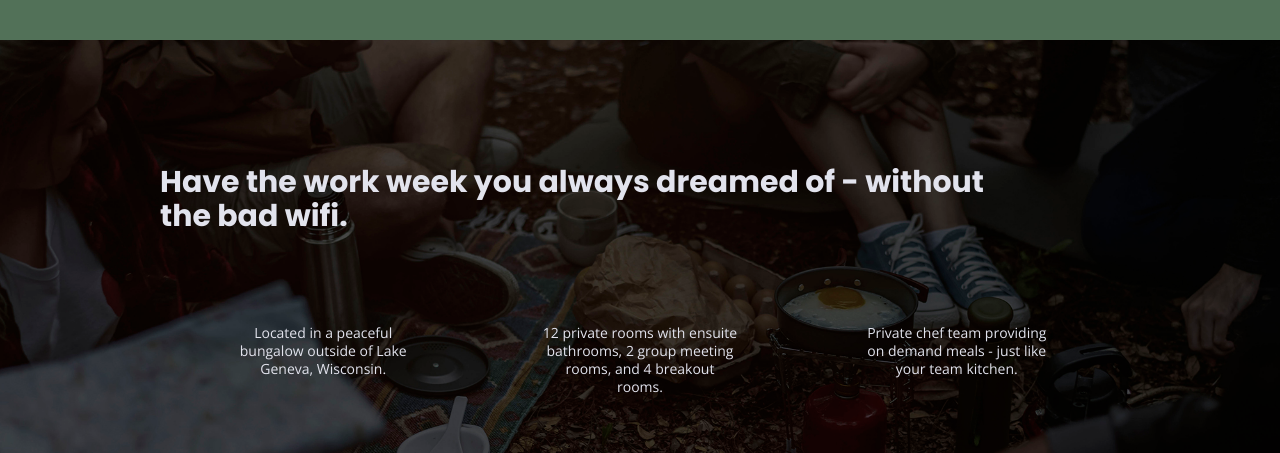
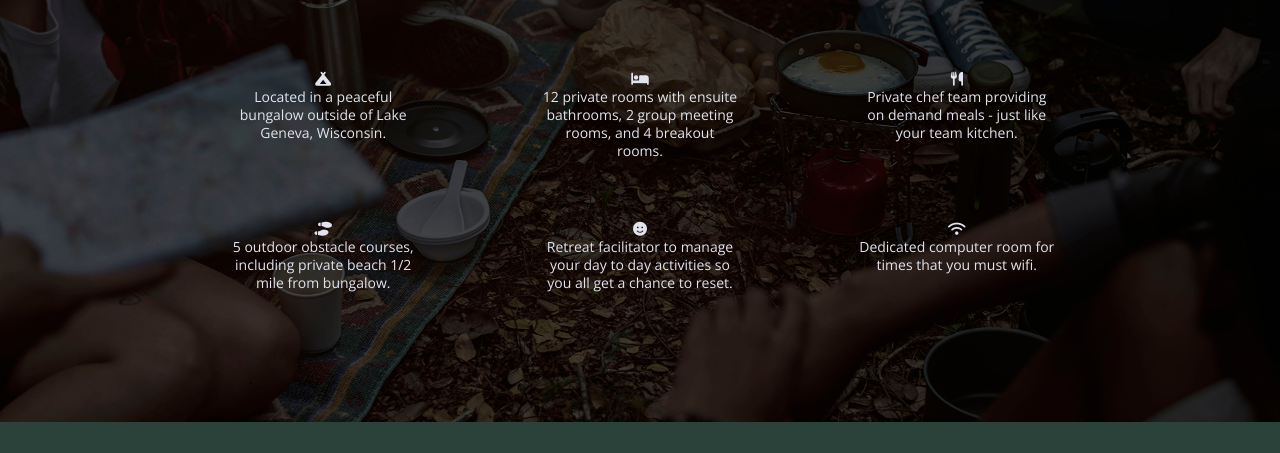
Before and after one commit to Kristen-T-Adams/unplugged, a website built with Parcel: page index.html in a window 1280 px wide. Shown: the part 1035-1488 px from the top of the page. Built offline with nearby package versions, Linux system fonts and the light colour scheme.

Commit message:
Adding icons

```diff
--- a/css/main.css
+++ b/css/main.css
@@ -209,6 +209,7 @@ textarea {
   footer .social-icons p {
     display: flex;
     justify-content: center;
+    align-items: center;
   }
 
   footer p {
--- a/index.html
+++ b/index.html
@@ -18,6 +18,8 @@
 
   <link rel="stylesheet" href="css/normalize.css">
   <link rel="stylesheet" href="css/main.css">
+
+  <script src="https://kit.fontawesome.com/ae051c04ea.js" crossorigin="anonymous"></script>
 
   <meta name="theme-color" content="#fafafa">
 
@@ -63,11 +65,6 @@
           <input type="text" name="name" value="name@email.com">
           <input type="button" value="Download Itinerary">
         </div>
-        <section class ="map">
-          <figure>
-            <iframe src="https://www.google.com/maps/embed?pb=!1m18!1m12!1m3!1d3431.679829205928!2d-97.73993252442203!3d30.67114307461403!2m3!1f0!2f0!3f0!3m2!1i1024!2i768!4f13.1!3m3!1m2!1s0x86452a7e038a988d%3A0x28bd1d5d0535478d!2sCedar%20Breaks%20Park!5e0!3m2!1sen!2sus!4v1727440791017!5m2!1sen!2sus" width="600" height="450" style="border:0;" allowfullscreen="" loading="lazy" referrerpolicy="no-referrer-when-downgrade"></iframe>
-          </figure>
-        </section>
       </div>
     </aside>
     <section class="features">
@@ -75,27 +72,39 @@
         <h2>Have the work week you always dreamed of - without the bad wifi.</h2>
         <div class="features-items">
         <article>
-          <p class="fontawesome-icon"></p>
+          <p class="fontawesome-icon">
+            <i class="fas fa-campground"></i>
+          </p>
           <p class="features-item-description">Located in a peaceful bungalow outside of Lake Geneva, Wisconsin.</p>
         </article>
         <article>
-          <p class="fontawesome-icon"></p>
+          <p class="fontawesome-icon">
+            <i class="fas fa-bed"></i>
+          </p>
           <p class="features-item-description">12 private rooms with ensuite bathrooms, 2 group meeting rooms, and 4 breakout rooms.</p>
         </article>
         <article>
-          <p class="fontawesome-icon"></p>
+          <p class="fontawesome-icon">
+            <i class="fas fa-utensils"></i>
+          </p>
           <p class="features-item-description">Private chef team providing on demand meals - just like your team kitchen.</p>
         </article>
         <article>
-          <p class="fontawesome-icon"></p>
+          <p class="fontawesome-icon">
+            <i class="fas fa-shoe-prints"></i>
+          </p>
           <p class="features-item-description">5 outdoor obstacle courses, including private beach 1/2 mile from bungalow.</p>
         </article>
         <article>
-          <p class="fontawesome-icon"></p>
+          <p class="fontawesome-icon">
+            <i class="fas fa-smile"></i>
+          </p>
           <p class="features-item-description">Retreat facilitator to manage your day to day activities so you all get a chance to reset.</p>
         </article>
         <article>
-          <p class="fontawesome-icon"></p>
+          <p class="fontawesome-icon">
+            <i class="fas fa-wifi"></i>
+          </p>
           <p class="features-item-description">Dedicated computer room for times that you must wifi.</p>
         </article>
       </div>
@@ -135,8 +144,17 @@
             <h4>Social</h4>
             <div class="social-icons">
           <p><a href="https://www.facebook.com/yoursite" target="_blank"rel="noopener"></a>
+            <p class="fontawesome-icon">
+              <i class="fa-brands fa-facebook"></i>
+            </p>
           <a href="X icon"></a>
+          <p class="fontawesome-icon">
+            <i class="fa-brands fa-twitter"></i>
+          </p>
           <a href="Instagram icon"></a>
+          <p class="fontawesome-icon">
+            <i class="fa-brands fa-instagram"></i>
+          </p>
           </p>
           <!--other social links here-->
         </div>
```
Also changed, not shown: faq/index.html (+3 -0 lines).
